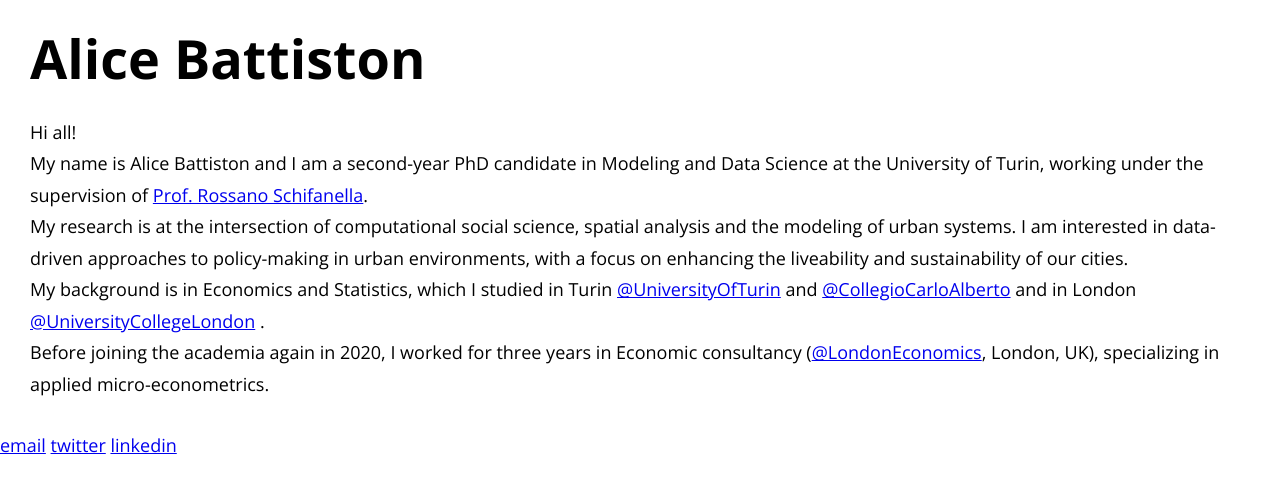
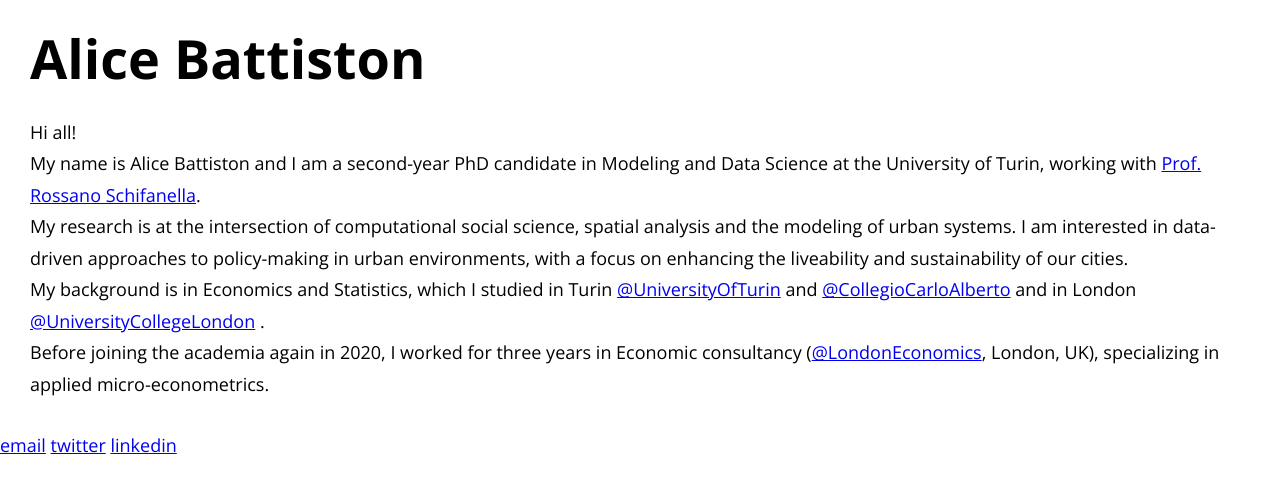
Before and after one commit to alibatti/alibatti.github.io, a Jekyll site: the page built from card.html, in a window 1280 px wide. Shown: the top 493 px of the page. Built offline with Jekyll 4.4.1, drawn with Linux system fonts in a browser that asks for light colours.

Commit message:
Update _config.yml

```diff
--- a/_config.yml
+++ b/_config.yml
@@ -5,7 +5,7 @@
 description:  My name is Alice Battiston and I am a second-year PhD candidate in Modeling and Data Science at the University of Turin.
 
 # A brief blurb about yourself
-content: Hi all!<br> My name is Alice Battiston and I am a second-year PhD candidate in Modeling and Data Science at the University of Turin, working under the supervision of <a href="http://www.di.unito.it/~schifane/">Prof. Rossano Schifanella</a>. <br> My research is at the intersection of computational social science, spatial analysis and the modeling of urban systems. I am interested in data-driven approaches to policy-making in urban environments, with a focus on enhancing the liveability and sustainability of our cities. <br> My background is in Economics and Statistics, which I studied in Turin <a href="https://en.unito.it/">@UniversityOfTurin</a> and <a href="https://www.carloalberto.org/">@CollegioCarloAlberto</a> and in London <a href="https://www.ucl.ac.uk/">@UniversityCollegeLondon</a> . <br> Before joining the academia again in 2020, I worked for three years in Economic consultancy (<a href="https://londoneconomics.co.uk/">@LondonEconomics</a>, London, UK), specializing in applied micro-econometrics.
+content: Hi all!<br> My name is Alice Battiston and I am a second-year PhD candidate in Modeling and Data Science at the University of Turin, working with <a href="http://www.di.unito.it/~schifane/">Prof. Rossano Schifanella</a>. <br> My research is at the intersection of computational social science, spatial analysis and the modeling of urban systems. I am interested in data-driven approaches to policy-making in urban environments, with a focus on enhancing the liveability and sustainability of our cities. <br> My background is in Economics and Statistics, which I studied in Turin <a href="https://en.unito.it/">@UniversityOfTurin</a> and <a href="https://www.carloalberto.org/">@CollegioCarloAlberto</a> and in London <a href="https://www.ucl.ac.uk/">@UniversityCollegeLondon</a> . <br> Before joining the academia again in 2020, I worked for three years in Economic consultancy (<a href="https://londoneconomics.co.uk/">@LondonEconomics</a>, London, UK), specializing in applied micro-econometrics.
 
 # Add your social links
 social:
```
